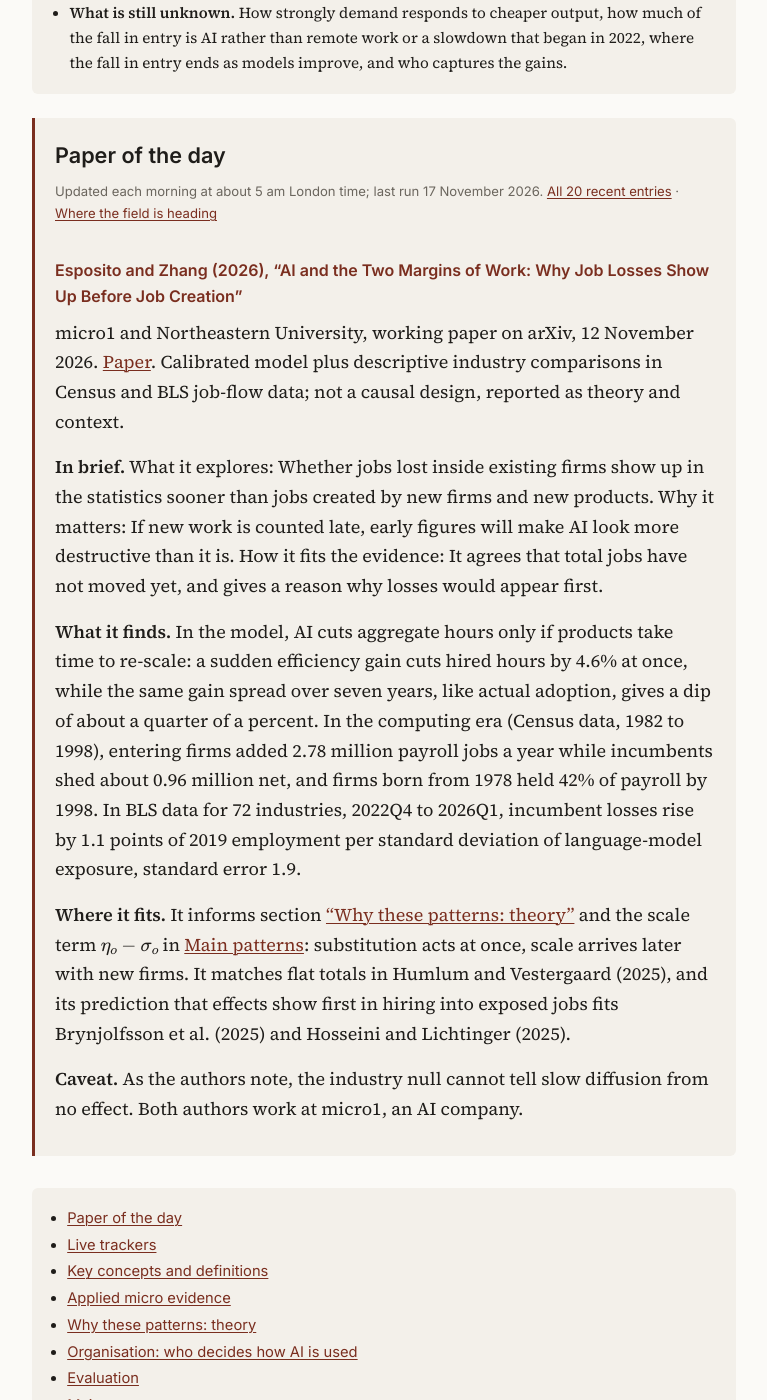
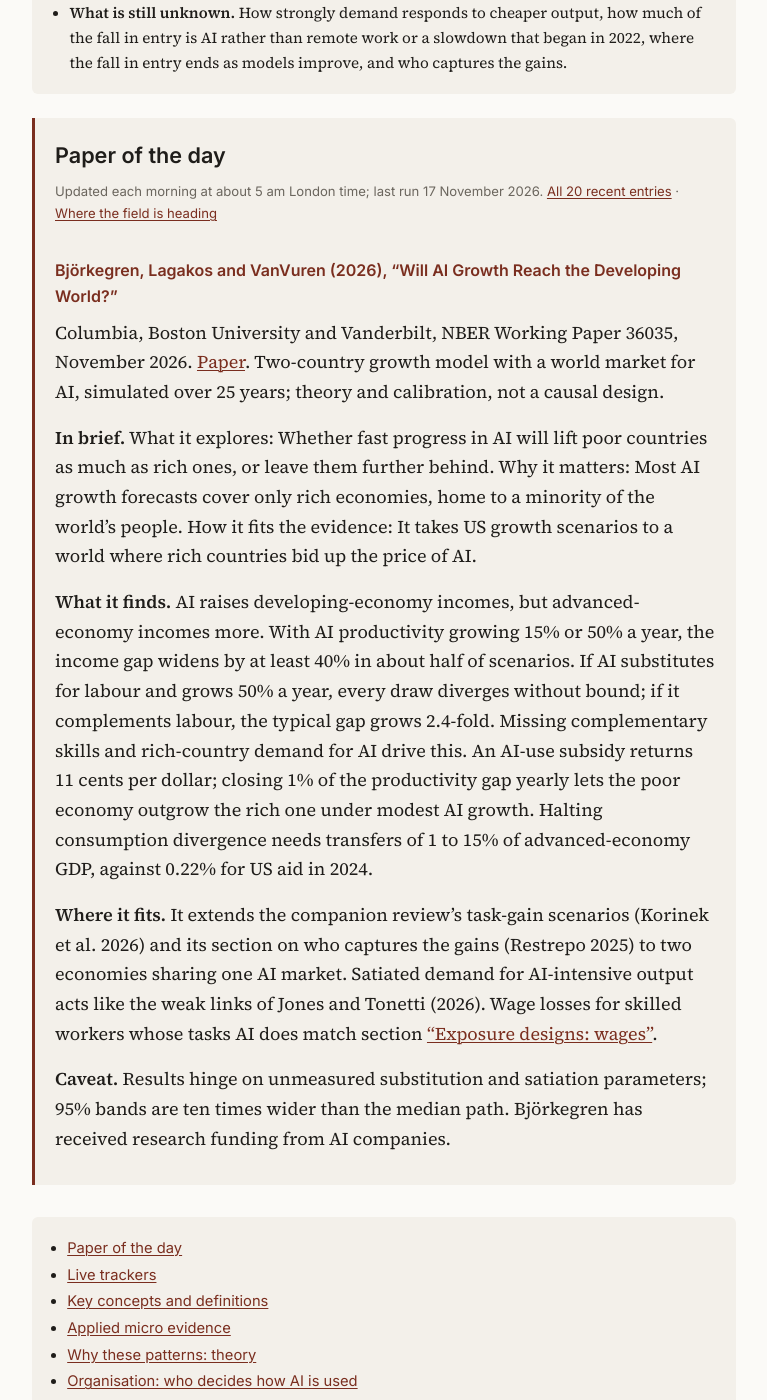
Before and after one commit to ajoly35/gen-ai-living-review, a Jekyll site: the page built from index.md, in a window 1280 px wide and 1400 px high, scrolled down 1045 px. Shown: the whole window, without its empty margins (256-1023 px from the left). Built offline with Jekyll 4.4.1, drawn with Linux system fonts in a browser that asks for light colours; our own code applies the rules of GitHub Pages for plain Markdown files; some of the changed text lies outside the part shown.

Commit message:
Latest research: Björkegren, Lagakos and VanVuren (2026)
Adds the NBER paper on AI growth and the developing world (EN and FR),
its reference, and the 17 November brief (concept: baumol-bottleneck).
Drops the oldest entry, Fernández-Villaverde (2026), to keep 20.

Co-Authored-By: Claude Opus 5.5 <noreply@anthropic.com>
Claude-Session: https://claude.ai/code/session_01G6bx5QqZsen7PGghwtbxKv

```diff
--- a/_includes/latest.md
+++ b/_includes/latest.md
@@ -1,4 +1,20 @@
 New papers on AI and labour markets and AI and growth, newest first, each placed against the review below. Every figure is checked against the paper itself.
+
+### Björkegren, Lagakos and VanVuren (2026), "Will AI Growth Reach the Developing World?"
+<!-- kind: paper -->
+
+Columbia, Boston University and Vanderbilt, NBER Working Paper 36035, November 2026. [Paper](https://www.nber.org/papers/w36035). Two-country growth model with a world market for AI, simulated over 25 years; theory and calibration, not a causal design.
+
+**In brief.**
+What it explores: Whether fast progress in AI will lift poor countries as much as rich ones, or leave them further behind.
+Why it matters: Most AI growth forecasts cover only rich economies, home to a minority of the world's people.
+How it fits the evidence: It takes US growth scenarios to a world where rich countries bid up the price of AI.
+
+**What it finds.** AI raises developing-economy incomes, but advanced-economy incomes more. With AI productivity growing 15% or 50% a year, the income gap widens by at least 40% in about half of scenarios. If AI substitutes for labour and grows 50% a year, every draw diverges without bound; if it complements labour, the typical gap grows 2.4-fold. Missing complementary skills and rich-country demand for AI drive this. An AI-use subsidy returns 11 cents per dollar; closing 1% of the productivity gap yearly lets the poor economy outgrow the rich one under modest AI growth. Halting consumption divergence needs transfers of 1 to 15% of advanced-economy GDP, against 0.22% for US aid in 2024.
+
+**Where it fits.** It extends the companion review's task-gain scenarios (Korinek et al. 2026) and its section on who captures the gains (Restrepo 2025) to two economies sharing one AI market. Satiated demand for AI-intensive output acts like the weak links of Jones and Tonetti (2026). Wage losses for skilled workers whose tasks AI does match section [“Exposure designs: wages”](#exposure-designs-wages).
+
+**Caveat.** Results hinge on unmeasured substitution and satiation parameters; 95% bands are ten times wider than the median path. Björkegren has received research funding from AI companies.
 
 ### Esposito and Zhang (2026), "AI and the Two Margins of Work: Why Job Losses Show Up Before Job Creation"
 <!-- kind: paper -->
@@ -256,13 +272,3 @@ NBER Working Paper 35950, 26 October 2026. [Paper](https://www.nber.org/papers/w
 **Where it fits.** Acemoglu et al. (2026) argue that rents push firms towards replacement automation; here, when the worker holds the knowledge the AI needs, rents rise and automation slows (section [“Organisation: who decides how AI is used”](#organisation-who-decides-how-ai-is-used)). It adds a channel to the slow diffusion the review explains by management and restructuring costs (Coyle et al. 2026; Bergeaud and Bunel 2026; [Main patterns](#main-patterns)), and predicts higher pay while workers train their replacement.
 
 **Caveat.** Untested predictions; if the AI only augments the job, the wage premium and the slowdown vanish.
-
-### Fernández-Villaverde (2026), "Saving for the Machines"
-
-NBER Working Paper 35964, 2 November 2026. [Paper](https://www.nber.org/papers/w35964). Calibrated growth model with optimal household saving and a transition to full automation over 2025 to 2045; theory, for the companion growth review.
-
-**What it finds.** How fast automation raises growth depends on how much households save, not only on the technology. In a US-calibrated task model where every task becomes automatable by 2045, growth with strongly complementary tasks reaches 11.7% a year under optimal saving, against 2.2% if saving stays at its 2025 rate of 23%. Saving rises because the capital share goes from one third to one. Under full automation wages stay between a quarter and a half of trend; if only 85% of tasks become automatable, the last human tasks earn scarcity rents and wages rise to nine times trend. Households with no assets lose 40% to 65% of their consumption; keeping their labour income on trend costs 4% to 20% of GDP at the peak.
-
-**Where it fits.** Jones and Tonetti (2026) set $$\sigma=0.2$$ and find slow acceleration; with optimal saving the same weak links give double-digit growth, which locates the bottleneck in capital supply rather than technology (companion review). Gains go to capital, so who owns the machines decides who captures them ([Main patterns](#main-patterns)).
-
-**Caveat.** Benchmarks, not forecasts: the automation path is assumed, and a representative household is the most elastic case for capital supply.
--- a/_includes/references-latest.md
+++ b/_includes/references-latest.md
@@ -5,6 +5,8 @@ Bank of England. 2026. *Monetary Policy Report*. November. [Link](https://www.ba
 Barwick, Panle Jia, Lu Fang, Jinhan Liu, Huilan Xu, and Zhe Yuan. 2026. *AI as Shared Business Infrastructure: Firm Growth and the Distribution of Gains*. Working Paper No. 36003. NBER. [Link](https://www.nber.org/papers/w36003).
 
 Bianchini, Stefano, and Georgiana-Ioana Coroama. 2026. *LLMs and the Organization of Scientific Work*. arXiv:2611.02996. [Link](https://arxiv.org/abs/2611.02996).
+
+Björkegren, Daniel, David Lagakos, and Mitchell VanVuren. 2026. *Will AI Growth Reach the Developing World?* Working Paper No. 36035. NBER. [Link](https://www.nber.org/papers/w36035).
 
 Carollo, Nick, Leland D. Crane, Daniel Garcia Molina, and Joseph Nichols. 2026. *Artificial Intelligence and the U.S. Economy: Current Evidence*. Finance and Economics Discussion Series 2026-074. Board of Governors of the Federal Reserve System, 12 November. [Link](https://doi.org/10.17016/FEDS.2026.074).
 
@@ -17,8 +19,6 @@ Conlon, John J., and Peter Schwardmann. 2026. *Creative Destruction: Human-AI Co
 Diener, Moritz, Daniel Hendriks, Philipp Spitzer, Gerhard Satzger, Joshua Holstein, and Wei Sun. 2026. *Today’s Work, Tomorrow’s Workforce: Incentivizing Learning in AI-Assisted Work*. arXiv:2611.06346. [Link](https://arxiv.org/abs/2611.06346).
 
 Esposito, Mark, and Liu Zhang. 2026. *AI and the Two Margins of Work: Why Job Losses Show Up Before Job Creation*. arXiv:2611.17530. [Link](https://arxiv.org/abs/2611.17530).
-
-Fernández-Villaverde, Jesús. 2026. *Saving for the Machines*. Working Paper No. 35964. NBER. [Link](https://www.nber.org/papers/w35964).
 
 Fleck, Lara, Marie-Christine Fregin, Andries de Grip, and Sanne Steens. 2026. *AI Implementation at Work: Worker Preferences for Task Changes*. IZA Discussion Paper No. 19076. IZA@LISER Network, November. [Link](https://www.iza.org/publications/dp/19076/ai-implementation-at-work-worker-preferences-for-task-changes).
 
--- a/briefs/concepts.yml
+++ b/briefs/concepts.yml
@@ -47,6 +47,7 @@
 - key: baumol-bottleneck
   title: "Why the slowest step decides how fast the economy can grow"
   paper: "Aghion, Jones and Jones (2019); Hermle et al. (2026)"
+  last: 2026-11-17
 - key: gdp-misses
   title: "What the growth figures cannot see"
   paper: "Imas and Moll (2026)"
```
Also changed, not shown: _includes/fr/latest.md (+16 -10 lines), briefs/2026-11-17.md (added, +60 -0 lines), briefs/fr/2026-11-17.md (added, +60 -0 lines).
